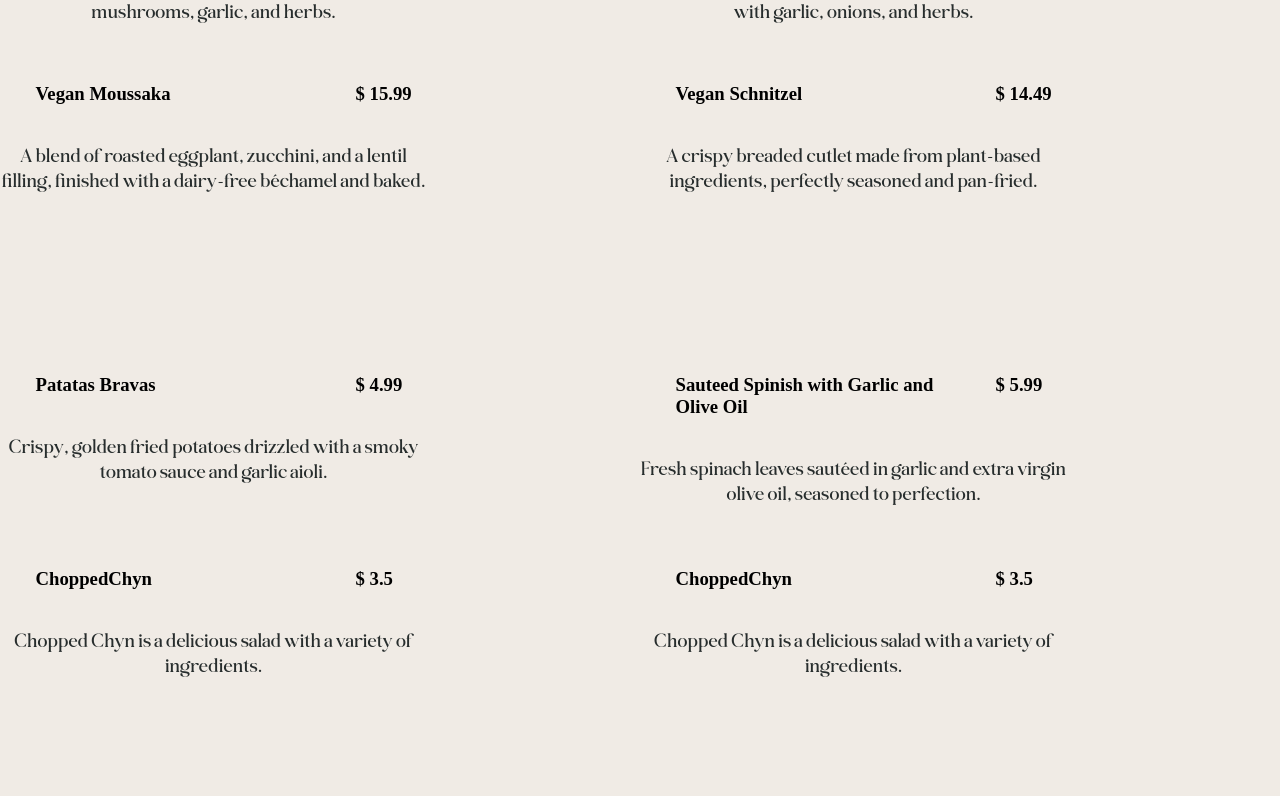
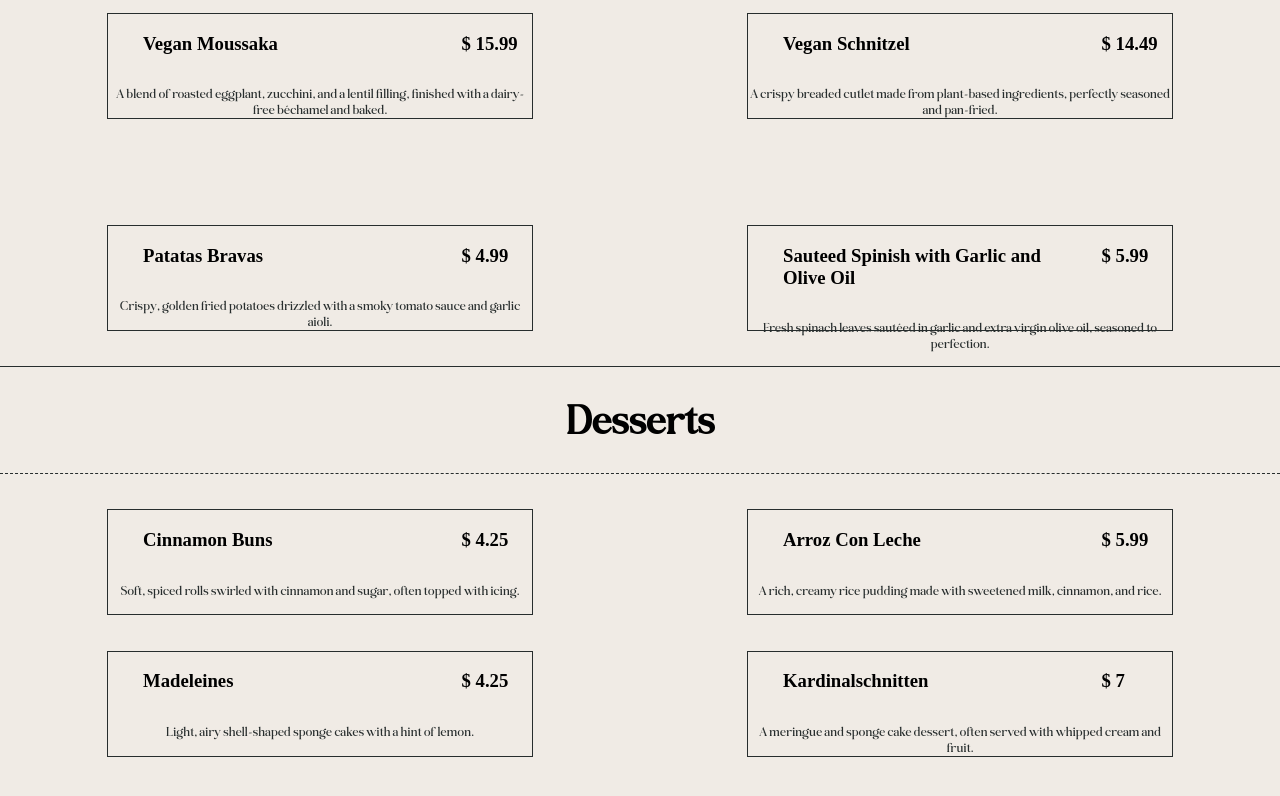
Before and after one commit to ChoccyMilkBoi/Webmaster-24-25, a React (Vite) app: page /menu in a window 1280 px wide. Shown: the part 784-1580 px from the top of the page. Built offline with nearby package versions, Linux system fonts and the light colour scheme.

Commit message:
So close pt3.!!!!!1!

```diff
--- a/src/Menu.tsx
+++ b/src/Menu.tsx
@@ -1,3 +1,4 @@
+import MenuHeader from "./MenuHeader";
 import Topbar from "./Topbar";
 import "./index.css";
 import MenuItem from "./menuItem";
@@ -6,8 +7,9 @@ function menu() {
 	return (
 		<>
 			<Topbar />
-			<div className="full-grid-2">
+			<div className="full-grid-1">
 				<div className="menu-grid">
+					<MenuHeader row={1}>Appetizers</MenuHeader>
 					<MenuItem
 						name="Bruschetta al Pomodoro"
 						price={6.99}
@@ -52,6 +54,11 @@ function menu() {
 						A blend of cucumbers, tomatoes, red onions, and Kalamata olives, topped with feta cheese and drizzled with herb-infused olive oil dressing.
 						</p>
 					</MenuItem>
+
+
+					<MenuHeader row={13}>Entrees</MenuHeader>
+
+
 					<MenuItem
 						name="Vegan Risotto al Funghi"
 						price={14.99}
@@ -118,52 +125,53 @@ function menu() {
 						Fresh spinach leaves  sautéed in garlic and extra virgin olive oil, seasoned to perfection.
 						</p>
 					</MenuItem>
+
+
+					<MenuHeader row={28}>Desserts</MenuHeader>
+
+
 					<MenuItem
-						name="ChoppedChyn"
-						price={3.5}
+						name="Cinnamon Buns"
+						price={4.25}
 						posx={1}
-						posy={28}
+						posy={30}
 						pic="Webmaster_24-25/src/assets/services-pic.jpg"
 					>
 						<p>
-							Chopped Chyn is a delicious salad with a variety of
-							ingredients.
+						Soft, spiced rolls swirled with cinnamon and sugar, often topped with icing.
 						</p>
 					</MenuItem>
 					<MenuItem
-						name="ChoppedChyn"
-						price={3.5}
+						name="Arroz Con Leche"
+						price={5.99}
 						posx={4}
-						posy={28}
+						posy={30}
 						pic="Webmaster_24-25/src/assets/services-pic.jpg"
 					>
 						<p>
-							Chopped Chyn is a delicious salad with a variety of
-							ingredients.
+						A rich, creamy rice pudding made with sweetened milk, cinnamon, and rice.
 						</p>
 					</MenuItem>
 					<MenuItem
-						name="ChoppedChyn"
-						price={3.5}
+						name="Madeleines"
+						price={4.25}
 						posx={1}
 						posy={34}
 						pic="Webmaster_24-25/src/assets/services-pic.jpg"
 					>
 						<p>
-							Chopped Chyn is a delicious salad with a variety of
-							ingredients.
+						Light, airy shell-shaped sponge cakes with a hint of lemon.
 						</p>
 					</MenuItem>
 					<MenuItem
-						name="ChoppedChyn"
-						price={3.5}
+						name="Kardinalschnitten"
+						price={7.00}
 						posx={4}
 						posy={34}
 						pic="Webmaster_24-25/src/assets/services-pic.jpg"
 					>
 						<p>
-							Chopped Chyn is a delicious salad with a variety of
-							ingredients.
+						A meringue and sponge cake dessert, often served with whipped cream and fruit.
 						</p>
 					</MenuItem>
 				</div>
--- /dev/null
+++ b/src/MenuHeader.tsx
@@ -0,0 +1,27 @@
+import { ReactNode } from "react";
+
+interface props{
+    row: number;
+    children: ReactNode;
+}
+
+function MenuHeader( {row, children} : props){
+    return(
+    <>
+        <div
+        className="menu-subheader"
+         style={{
+            gridColumnStart: 1,
+            gridColumnEnd: -1,
+            gridRowStart: row,
+            gridRowEnd: row + 1,
+        }}>
+            <h1>
+                {children}
+            </h1>
+
+        </div>
+    </>)
+}
+
+export default MenuHeader;
--- a/src/Sources.tsx
+++ b/src/Sources.tsx
@@ -5,7 +5,23 @@ function Sources() {
 	return (
 		<>
 			<Topbar />
-			<h1>Sources</h1>
+			<div className="full-grid-1">
+				<div className="hero-section-sourced">
+					<div className="center-hero-yap">
+						<p className="hero-yap font-beeg">
+							Enjoy the <s>first</s> freshest harvest, just for you
+						</p>
+						<p className="sub-center-hero-yap font-subheader">
+							Our ingredients are sourced from local farmers, so
+							you can enjoy the freshest, locally sourced dishes.
+							Scroll down to find out more about our farm to table process!
+						</p>
+					</div>
+				</div>
+				<div className="sustainability-1">
+
+				</div>
+			</div>
 		</>
 	);
 }
--- a/src/index.css
+++ b/src/index.css
@@ -33,9 +33,9 @@
 .full-grid-1{
   display: grid;
   width: 100%;
-  max-height: 150vh;
+  height: 250vh;
   grid-template-columns: repeat(5, 1fr) ;
-  grid-template-rows: repeat(6, 1fr);
+  grid-template-rows: repeat(8, 1fr);
   column-gap: 10px;
   row-gap: 1em;
 }
@@ -390,7 +390,7 @@
   max-height: 300vh;
 
   grid-template-columns:
-  repeat(6, 1fr);
+  repeat(12, 1fr);
 
   grid-template-rows:
   minmax(2.5vh, max-content)
@@ -404,9 +404,13 @@
 }
 
 .menu-item{
+
+  border: 0.1vw solid #272D2D;
+
   display: grid;
   grid-template-columns: repeat(12, 1fr);
-  grid-template-rows: repeat(12, 1fr);
+  grid-template-rows: repeat(4, 1fr)
+  minmax(2.5vh, max-content);
 
 }
 .menu-item-name{
@@ -423,6 +427,16 @@
   grid-row-start: 1;
   grid-row-end: 2;
 }
+.menu-subheader{
+  display: flex;
+  justify-content: center;
+  align-items: center;
+  font-size: 2.5vh;
+  font-family: 'fyne-font';
+
+  border-bottom: 0.1vw dashed #272D2D;
+  border-top: 0.1vw groove #272D2D;
+}
 .menu-item-yap{
   grid-column-start:1 ;
   grid-column-end:-1;
@@ -432,11 +446,53 @@
 
 
   font-family: 'fyne-font';
-  font-size: 1.5vw;
+  font-size: 1vw;
   color: #272D2D;
   text-align: center;
 }
 
-.menu-lets-go{
+
+
+
+
+.hero-section-sourced{
+  background-image: url("./assets/wmremove-transformed.jpeg");
+  max-width: 100vw;
+  margin: 100vh, auto, 0, auto;
+
+  background-repeat:no-repeat;
+  background-position:top;
+  background-size:cover;
+
+
+  grid-column-start: 1;
+  grid-column-end: 6;
+
+  grid-row-start: 1;
+  grid-row-end: 4;
+
+  display: grid;
+  grid-template-rows: repeat(12, 1fr);
+  grid-template-columns: repeat(5, 1fr);
+  font-family: Tahoma, sans-serif;
+
+  height: 100vh;
+}
+
+.sustainability-1{
+  grid-column-start: 1;
+  grid-column-end: 6;
+  grid-row-start: 4;
+  grid-row-end: 7;
 
 }
+.sustainability-2{
+  grid-column-start: 1;
+  grid-column-end: 6;
+
+}
+.sustainability-3{
+  grid-column-start: 1;
+  grid-column-end: 6;
+
+}
--- a/src/menuItem.tsx
+++ b/src/menuItem.tsx
@@ -14,10 +14,10 @@ function MenuItem({ name, price, posx, posy, children }: menuItemProps) {
 		<div
 			className="menu-item"
 			style={{
-				gridColumnStart: posx,
-				gridColumnEnd: posx + 2,
+				gridColumnStart: posx * 2,
+				gridColumnEnd: posx * 2 + 4,
 				gridRowStart: posy,
-				gridRowEnd: posy + 2,
+				gridRowEnd: posy + 3,
 			}}
 
 		>
```
